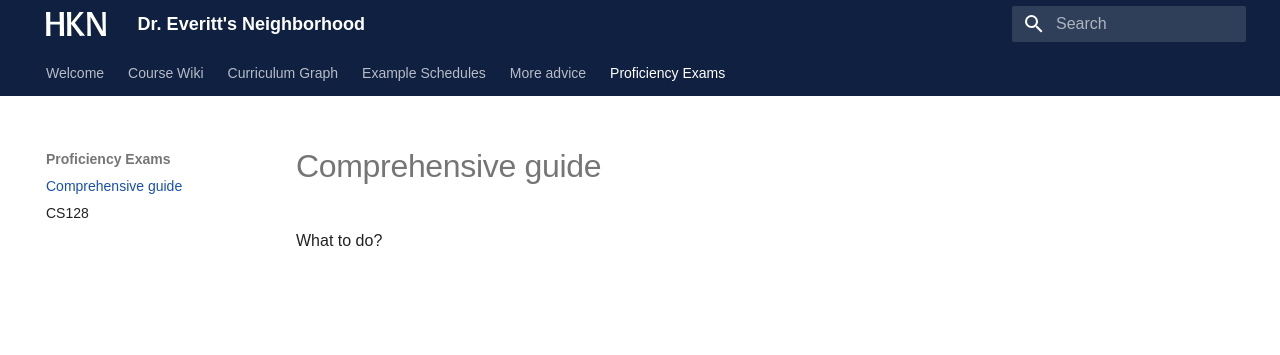
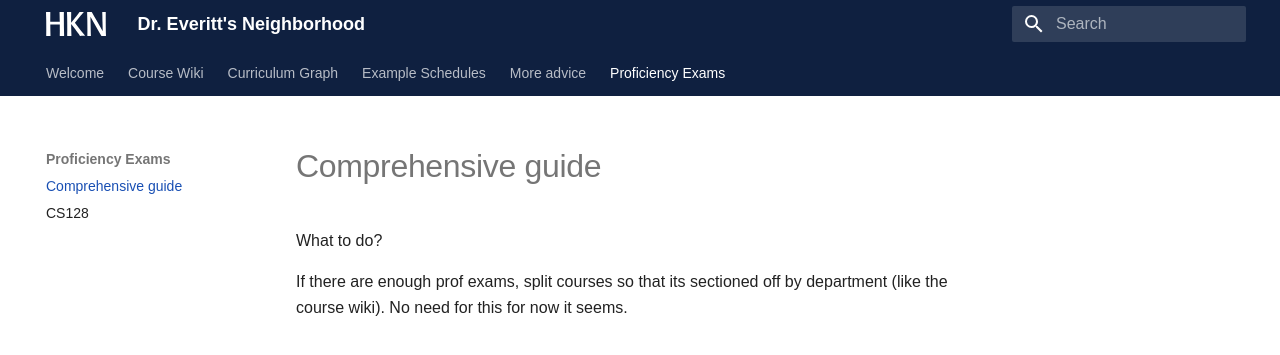
Before and after one commit to hkn-alpha/wiki, an MkDocs documentation site: the page built from docs/Proficiency Exams/index.md, in a window 1280 px wide. Shown: the top 355 px of the page. Built offline with MkDocs 1.6.1 and Material for MkDocs 9.7.7, drawn with Linux system fonts in a browser that asks for light colours; some web fonts are replaced.

Commit message:
Removed forced ordering in a few places

```diff
--- a/docs/Proficiency Exams/index.md
+++ b/docs/Proficiency Exams/index.md
@@ -1,3 +1,5 @@
 # Comprehensive guide
 
 What to do?
+
+If there are enough prof exams, split courses so that its sectioned off by department (like the course wiki). No need for this for now it seems.
```
Also changed, not shown: docs/Course Wiki/Taking X with Y/ECE110 with ECE120.md (renamed from docs/Course Wiki/Taking X with Y/1.ECE110 with ECE120.md), docs/Course Wiki/X versus Y/ECE329 and PHYS435.md (renamed from docs/Course Wiki/X versus Y/1.ECE329 and PHYS435.md), docs/Example Schedules/EE Schedules/EE 7 Semesters.md (renamed from docs/Example Schedules/EE Schedules/1.EE 7 Semesters.md), docs/Proficiency Exams/CS128.md (renamed from docs/Proficiency Exams/1.CS128.md).
